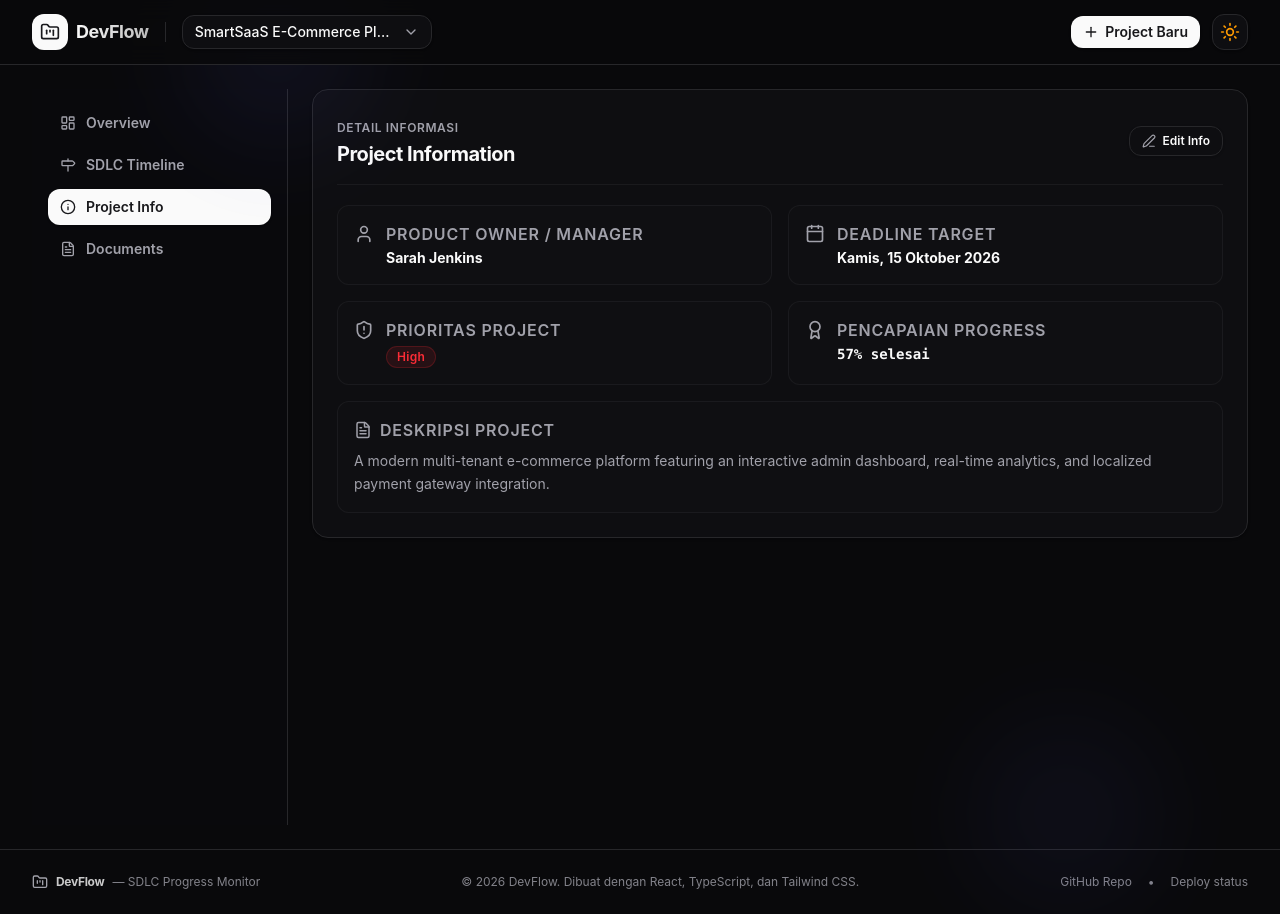
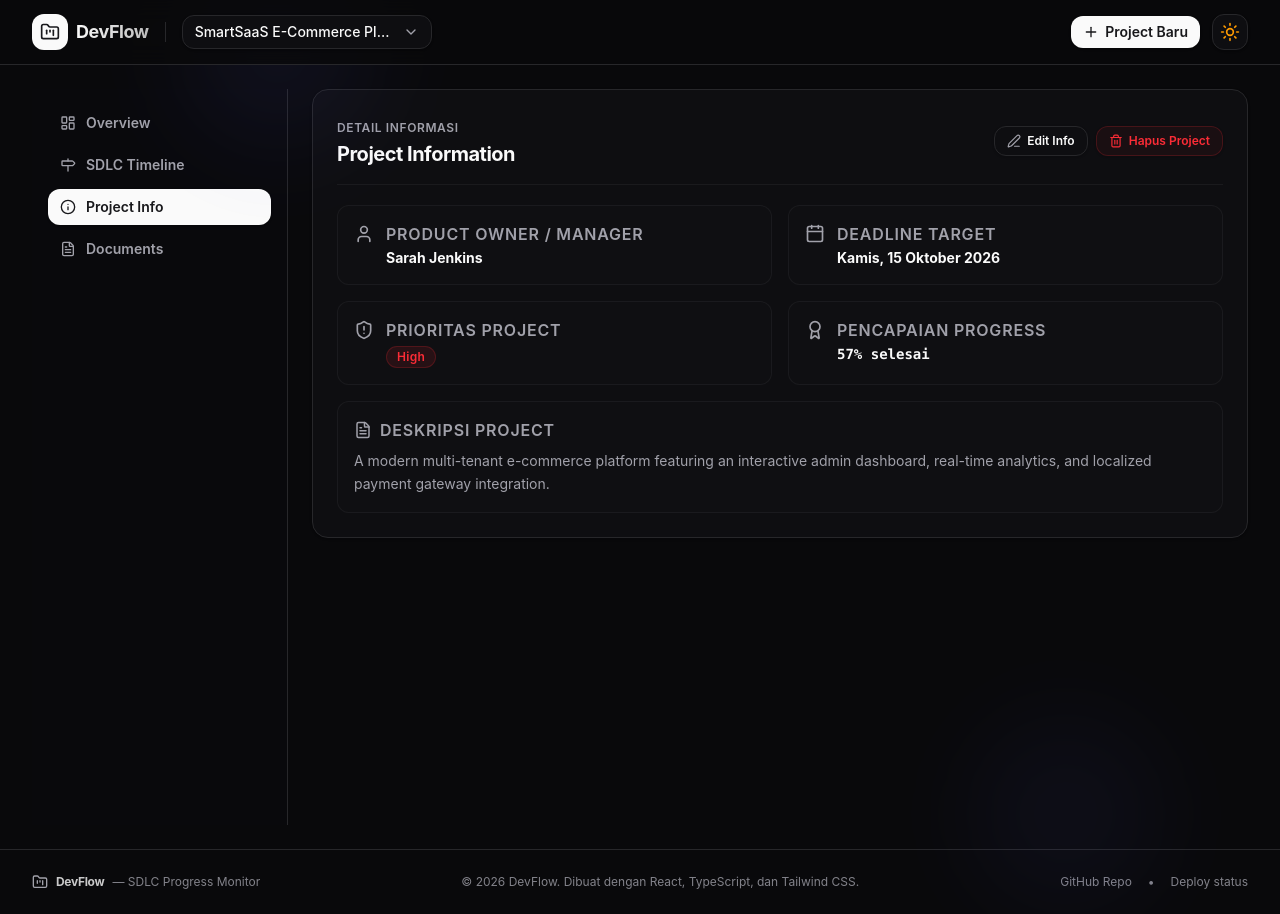
Before and after one commit to hudayef/sdlc-sistem-monitoring, a React (Vite) app: page / in a window 1280 px wide. Both pictures are taken after a click on the button "Project Info". Built offline with nearby package versions, Linux system fonts and the light colour scheme.

Commit message:
fix: resolve auto-save notes issue, check duplicate documents, and add delete project feature

```diff
--- a/src/App.tsx
+++ b/src/App.tsx
@@ -422,6 +422,24 @@ export default function App() {
     saveProjectsToLocalStorage(updated);
   };
 
+  const handleDeleteProject = (projectId: string) => {
+    if (projects.length <= 1) {
+      alert("Tidak dapat menghapus satu-satunya project yang tersisa.");
+      return;
+    }
+    const targetProject = projects.find((p) => p.id === projectId);
+    const targetName = targetProject ? targetProject.name : "project";
+    if (confirm(`Apakah Anda yakin ingin menghapus project "${targetName}" beserta seluruh progress dan dokumen di dalamnya?`)) {
+      const nextProjects = projects.filter((p) => p.id !== projectId);
+      setProjects(nextProjects);
+      setActiveProjectId(nextProjects[0].id);
+      if (nextProjects[0].stages.length > 0) {
+        setActiveStageId(nextProjects[0].stages[0].id);
+      }
+      saveProjectsToLocalStorage(nextProjects);
+    }
+  };
+
   // Wait until local storage initialization finishes
   if (!activeProject) {
     return (
@@ -573,6 +591,7 @@ export default function App() {
                   project={activeProject}
                   progressPercent={stats.progressPercent}
                   onUpdateProjectInfo={handleUpdateProjectInfo}
+                  onDeleteProject={handleDeleteProject}
                 />
               </div>
             )}
--- a/src/components/Documents.tsx
+++ b/src/components/Documents.tsx
@@ -70,6 +70,15 @@ export const Documents: React.FC<DocumentsProps> = ({
     const hasExtension = name.includes('.');
     if (!hasExtension) {
       name = `${name}.${newDocType}`;
+    }
+
+    // Prevent duplicates to avoid duplicate key rendering warning and mass deletion bug
+    const isDuplicate = project.documents.some(
+      (doc) => doc.name.toLowerCase() === name.toLowerCase()
+    );
+    if (isDuplicate) {
+      alert(`Dokumen dengan nama "${name}" sudah ada dalam project ini.`);
+      return;
     }
 
     onAddDocument(name, newDocType);
--- a/src/components/Notes.tsx
+++ b/src/components/Notes.tsx
@@ -1,4 +1,4 @@
-import React, { useState, useEffect } from 'react';
+import React, { useState, useEffect, useRef } from 'react';
 import type { SDLCStage } from '../types';
 import { Save, Check } from 'lucide-react';
 
@@ -11,11 +11,36 @@ export const Notes: React.FC<NotesProps> = ({ stage, onSaveNotes }) => {
   const [text, setText] = useState(stage.notes);
   const [saveStatus, setSaveStatus] = useState<'saved' | 'saving' | 'dirty'>('saved');
 
+  const textRef = useRef(text);
+  const stageIdRef = useRef(stage.id);
+  const saveStatusRef = useRef(saveStatus);
+
+  // Sync refs on every state change
+  useEffect(() => {
+    textRef.current = text;
+    saveStatusRef.current = saveStatus;
+  }, [text, saveStatus]);
+
   // Sync state with stage if it changes from timeline click
   useEffect(() => {
+    // If previous stage was dirty and we are switching stages, save the old notes first!
+    if (saveStatusRef.current === 'dirty' && stageIdRef.current !== stage.id) {
+      onSaveNotes(stageIdRef.current, textRef.current);
+    }
+
     setText(stage.notes);
     setSaveStatus('saved');
-  }, [stage.id, stage.notes]);
+    stageIdRef.current = stage.id;
+  }, [stage.id, stage.notes, onSaveNotes]);
+
+  // Auto-save on unmount (e.g. changing tabs) if dirty
+  useEffect(() => {
+    return () => {
+      if (saveStatusRef.current === 'dirty') {
+        onSaveNotes(stageIdRef.current, textRef.current);
+      }
+    };
+  }, [onSaveNotes]);
 
   const handleChange = (e: React.ChangeEvent<HTMLTextAreaElement>) => {
     setText(e.target.value);
--- a/src/components/ProjectInfo.tsx
+++ b/src/components/ProjectInfo.tsx
@@ -1,6 +1,6 @@
 import React, { useState, useEffect } from 'react';
 import type { Project, ProjectPriority } from '../types';
-import { Calendar, User, ShieldAlert, Award, FileText, Edit3, Check, X } from 'lucide-react';
+import { Calendar, User, ShieldAlert, Award, FileText, Edit3, Check, X, Trash2 } from 'lucide-react';
 
 interface ProjectInfoProps {
   project: Project;
@@ -9,12 +9,14 @@ interface ProjectInfoProps {
     projectId: string,
     updatedFields: Partial<Omit<Project, 'id' | 'stages' | 'documents'>>
   ) => void;
+  onDeleteProject: (projectId: string) => void;
 }
 
 export const ProjectInfo: React.FC<ProjectInfoProps> = ({
   project,
   progressPercent,
   onUpdateProjectInfo,
+  onDeleteProject,
 }) => {
   const [isEditing, setIsEditing] = useState(false);
   const [description, setDescription] = useState(project.description);
@@ -68,6 +70,7 @@ export const ProjectInfo: React.FC<ProjectInfoProps> = ({
           </div>
 
           {!isEditing ? (
+            <div className="flex items-center space-x-2">
               <button
                 onClick={() => setIsEditing(true)}
                 className="flex items-center space-x-1.5 rounded-lg border border-border bg-card px-3 py-1.5 text-xs font-semibold text-foreground shadow-sm hover:bg-muted/50 transition-all"
@@ -75,6 +78,14 @@ export const ProjectInfo: React.FC<ProjectInfoProps> = ({
                 <Edit3 className="h-3.5 w-3.5 text-muted-foreground" />
                 <span>Edit Info</span>
               </button>
+              <button
+                onClick={() => onDeleteProject(project.id)}
+                className="flex items-center space-x-1.5 rounded-lg border border-red-500/20 bg-red-500/5 px-3 py-1.5 text-xs font-semibold text-red-500 shadow-sm hover:bg-red-500/10 hover:border-red-500/30 transition-all"
+              >
+                <Trash2 className="h-3.5 w-3.5" />
+                <span>Hapus Project</span>
+              </button>
+            </div>
           ) : (
             <div className="flex items-center space-x-1.5">
               <button
```
Lines whose indentation alone changed are shown as unchanged.
